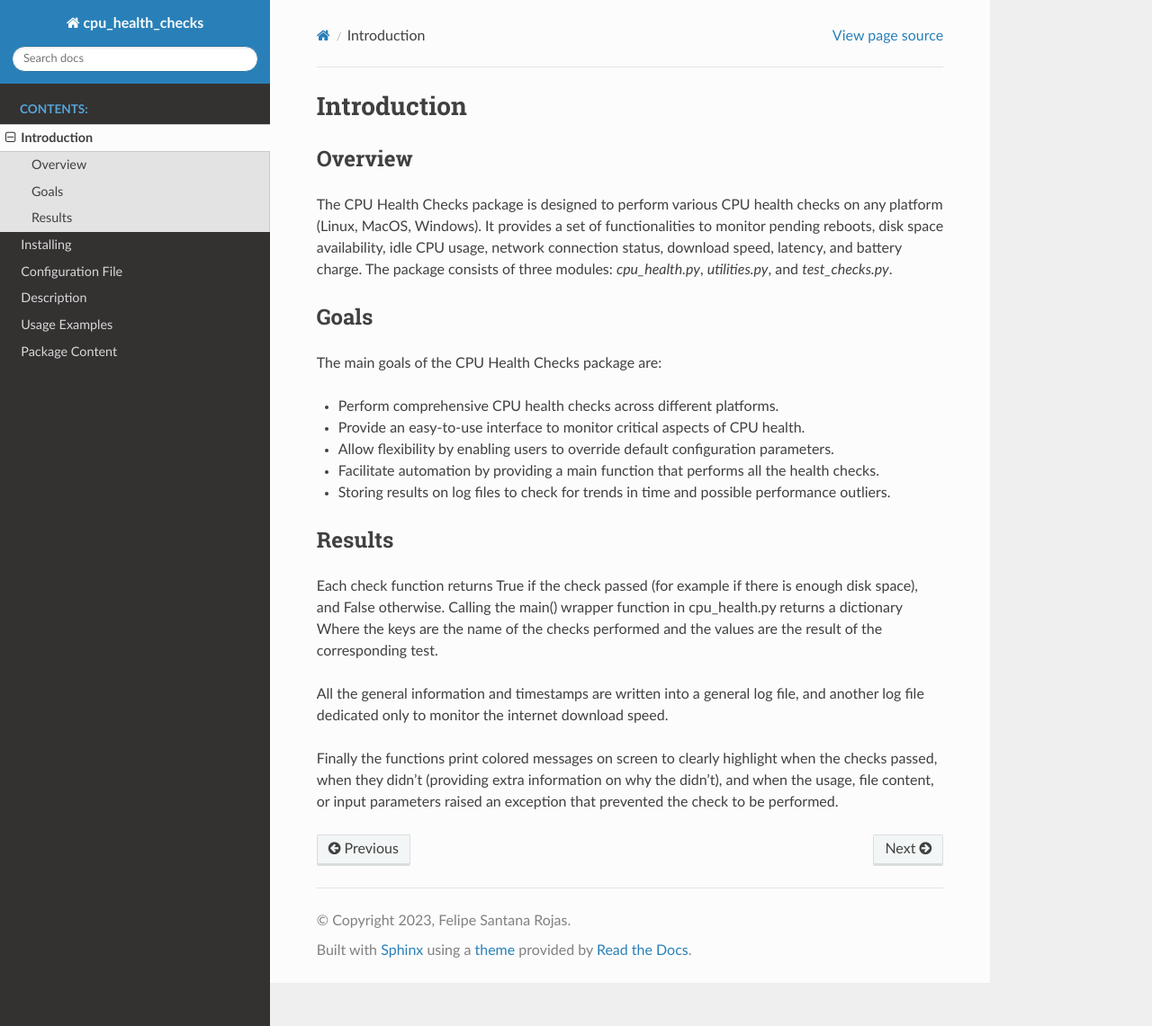
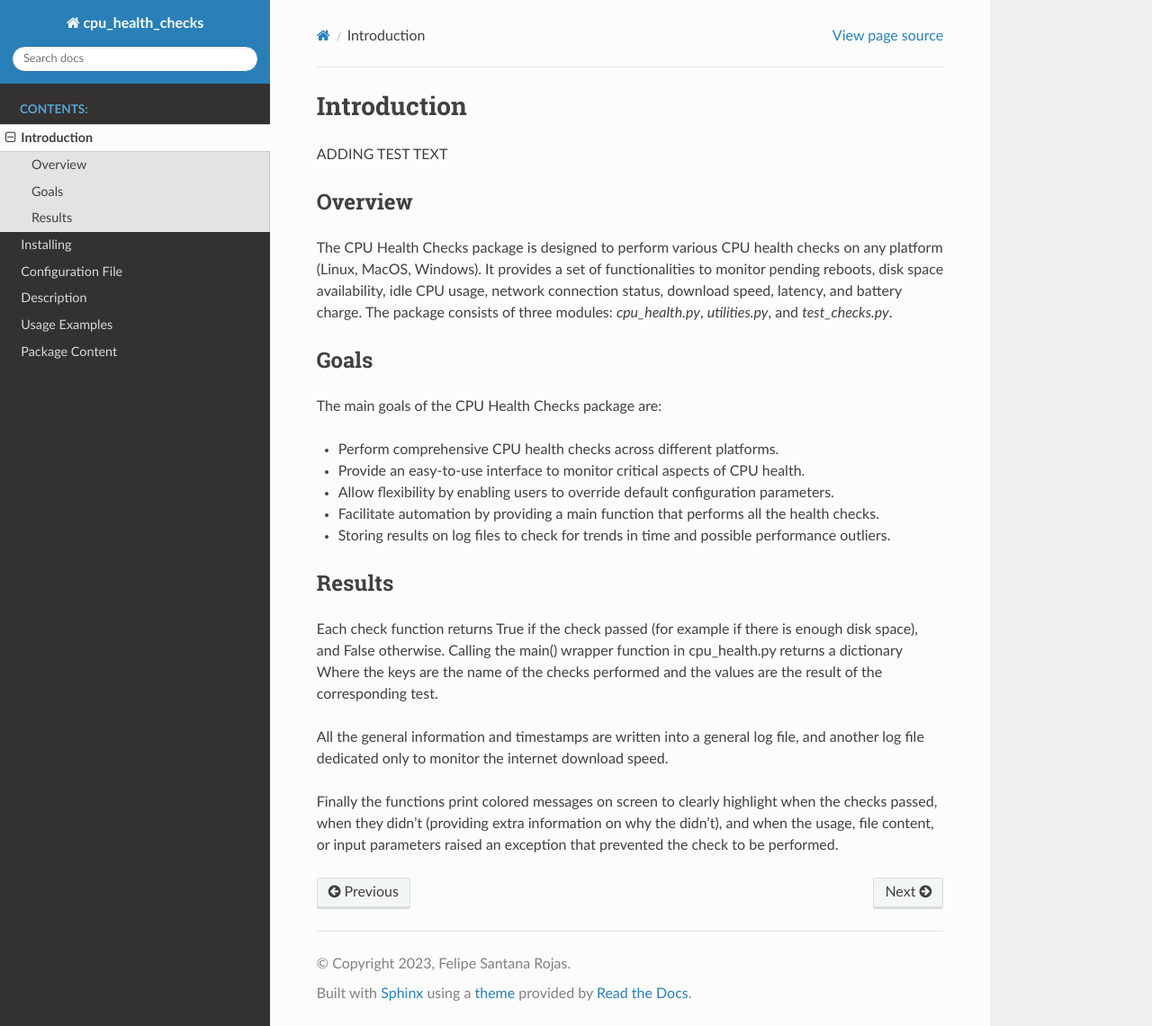
Before and after one commit to fsantanar/cpu_health_checks, a Sphinx documentation site: the page built from docs/sphinx/Introduction.rst, in a window 1280 px wide and 1141 px high. Shown: the whole window at 90% size. Built offline with Sphinx 7.4.7 and the Read the Docs theme 2.0.0, drawn with Linux system fonts in a browser that asks for light colours.

Commit message:
Editing documentation

```diff
--- a/docs/sphinx/Introduction.rst
+++ b/docs/sphinx/Introduction.rst
@@ -1,5 +1,6 @@
 Introduction
 ============
+ADDING TEST TEXT
 
 Overview
 --------
```
Also changed, not shown: docs/sphinx/Package_Content.rst (+9 -9 lines).
